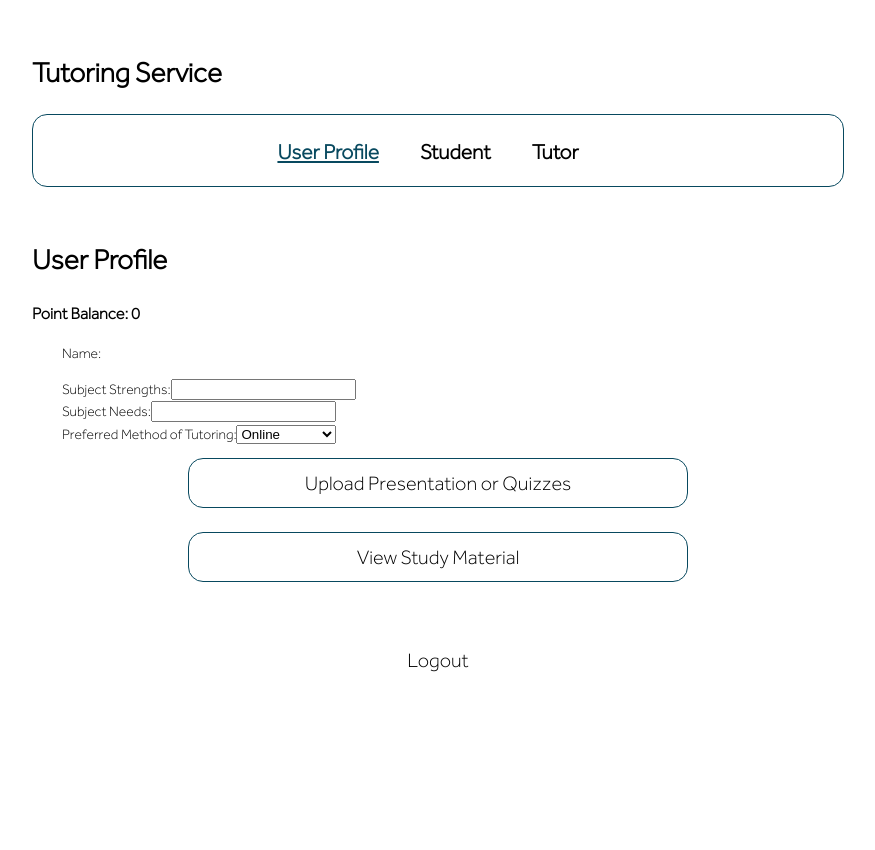
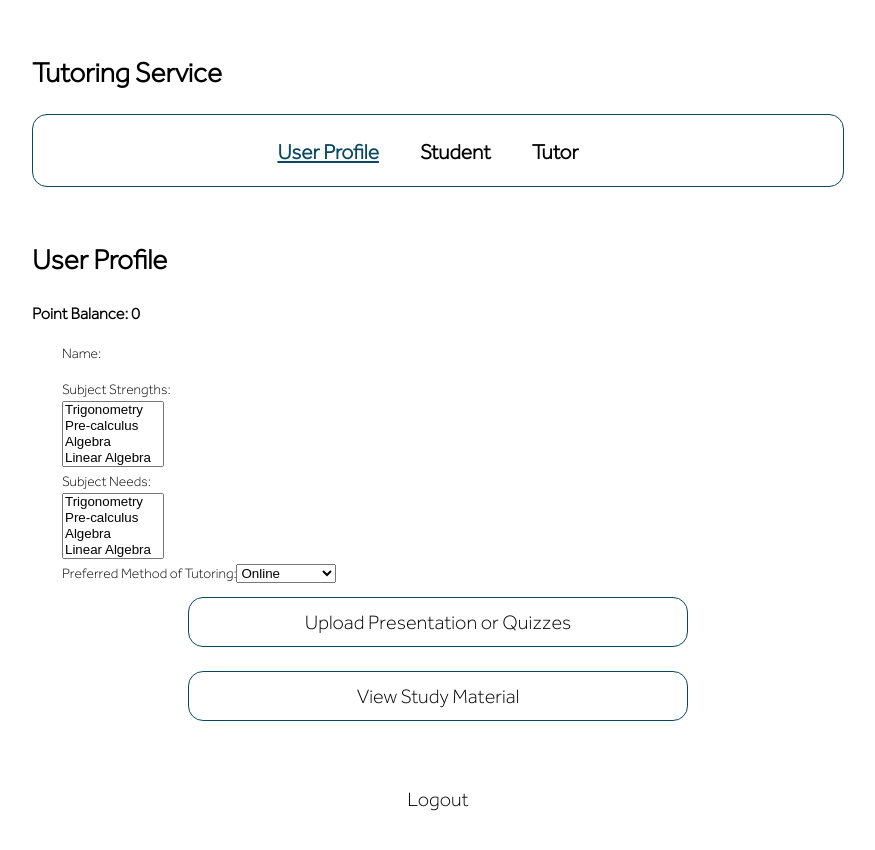
Before and after one commit to csantos1036/TutoringService, a Next.js app in the folder tutoring-service/: page /profiles/user-profile in a window 1280 px wide. Shown: the top 850 px of the page, without its empty margins (202-1077 px from the left). Before the commit the page ends 800 px from the top, so only its background shows below. Built offline with nearby package versions, Linux system fonts and the light colour scheme; no server answers.

Commit message:
Populate subject needs and strengths in user profile

```diff
--- a/tutoring-service/pages/profiles/user-profile.js
+++ b/tutoring-service/pages/profiles/user-profile.js
@@ -53,6 +53,14 @@ export default function UserProfile() {
       return false;
   }
 
+  const isSelectedSubjectStrength = (refSubject) => {
+    return subjectStrengths.includes(refSubject);
+  }
+
+  const isSelectedSubjectNeed = (refSubject) => {
+    return subjectNeeds.includes(refSubject);
+  }
+
   return (
     <>
         <Layout>
@@ -90,33 +98,70 @@ export default function UserProfile() {
 
             <div class = "left">
             <Form>
-                <FormGroup>
-                    <FormLabel>Subject Strengths:</FormLabel>
-                    <FormControl type="text"
-                    />
-                </FormGroup>
-                <FormGroup>
-                    <FormLabel>Subject Needs:</FormLabel>
-                    <FormControl type="text"
-                    />
-                </FormGroup>
-
-                {/* <label> Subject Needs:
+            <label> Subject Strengths:
+                    <br/>
                     <select
                         multiple={true}
                     >
-                        <option value = "-1" selected>[select]</option>
-                        <option value="0">Trigonometry</option>
-                        <option value="1">Pre-calculus</option>
-                        <option value="2">Algebra</option>
-                        <option value="3">Linear Algebra</option>
-                        <option value="4">Health Sciences</option>
-                        <option value="5">Statistics</option>
-                        <option value="6">Chemistry</option>
-                        <option value="7">Biology</option>
+                        <option value="0" selected={isSelectedSubjectStrength('Trigonometry')}>
+                            Trigonometry
+                        </option>
+                        <option value="1" selected={isSelectedSubjectStrength('Pre-calculus')}>
+                            Pre-calculus
+                        </option>
+                        <option value="2" selected={isSelectedSubjectStrength('Algebra')}>
+                            Algebra
+                        </option>
+                        <option value="3" selected={isSelectedSubjectStrength('Linear Algebra')}>
+                            Linear Algebra
+                        </option>
+                        <option value="4" selected={isSelectedSubjectStrength('Health Sciences')}>
+                            Health Sciences
+                        </option>
+                        <option value="5" selected={isSelectedSubjectStrength('Statistics')}>
+                            Statistics
+                        </option>
+                        <option value="6" selected={isSelectedSubjectStrength('Chemistry')}>
+                            Chemistry
+                        </option>
+                        <option value="7" selected={isSelectedSubjectStrength('Biology')}>
+                            Biology
+                        </option>
                     </select>
+                    <br/>
+                </label>
 
-                </label> */}
+                <label> Subject Needs:
+                    <br/>
+                    <select
+                        multiple={true}
+                    >
+                        <option value="0" selected={isSelectedSubjectNeed('Trigonometry')}>
+                            Trigonometry
+                        </option>
+                        <option value="1" selected={isSelectedSubjectNeed('Pre-calculus')}>
+                            Pre-calculus
+                        </option>
+                        <option value="2" selected={isSelectedSubjectNeed('Algebra')}>
+                            Algebra
+                        </option>
+                        <option value="3" selected={isSelectedSubjectNeed('Linear Algebra')}>
+                            Linear Algebra
+                        </option>
+                        <option value="4" selected={isSelectedSubjectNeed('Health Sciences')}>
+                            Health Sciences
+                        </option>
+                        <option value="5" selected={isSelectedSubjectNeed('Statistics')}>
+                            Statistics
+                        </option>
+                        <option value="6" selected={isSelectedSubjectNeed('Chemistry')}>
+                            Chemistry
+                        </option>
+                        <option value="7" selected={isSelectedSubjectNeed('Biology')}>
+                            Biology
+                        </option>
+                    </select>
+                </label>
 
                 <FormGroup>
                     <FormLabel>Preferred Method of Tutoring:</FormLabel>
```
